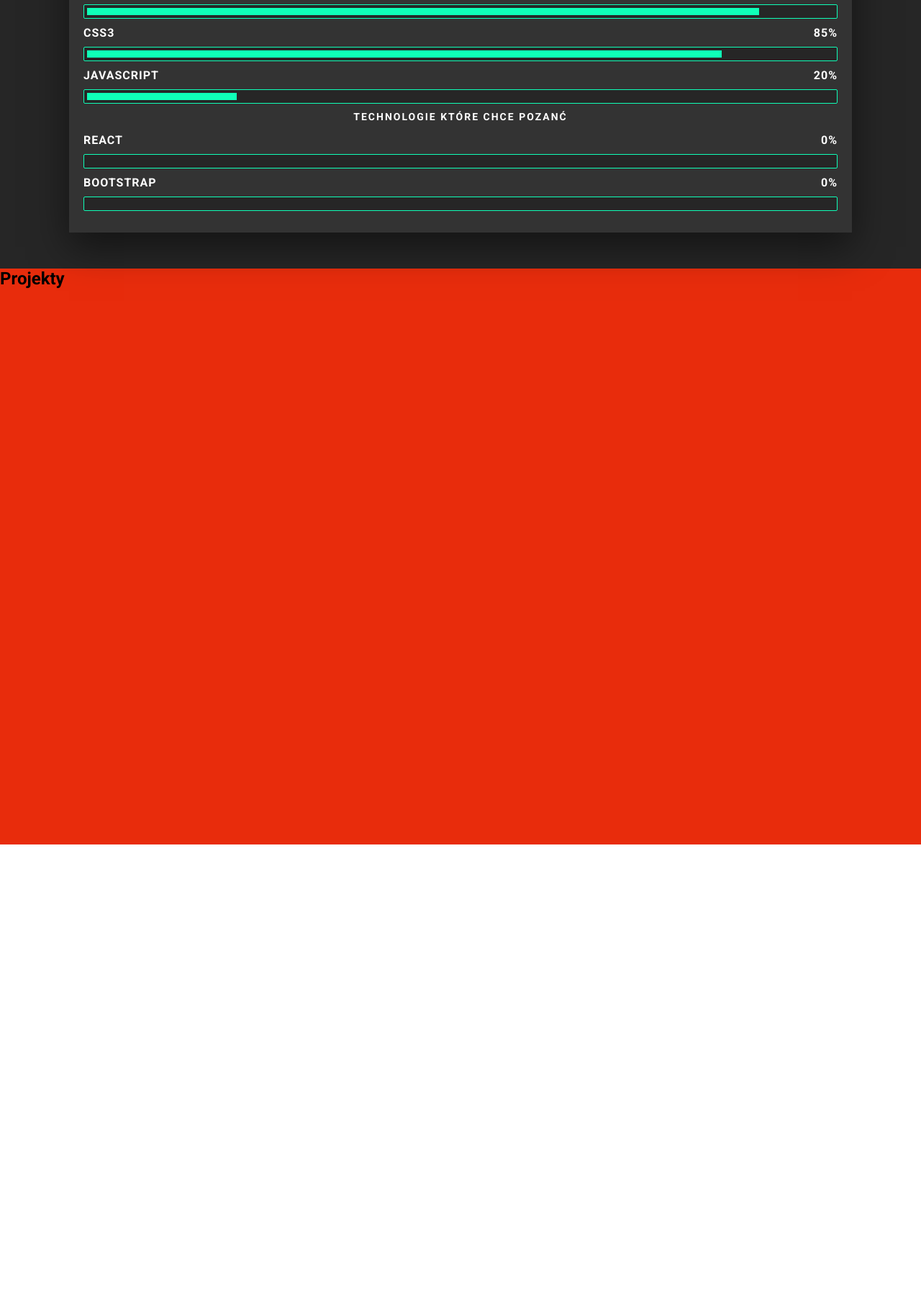
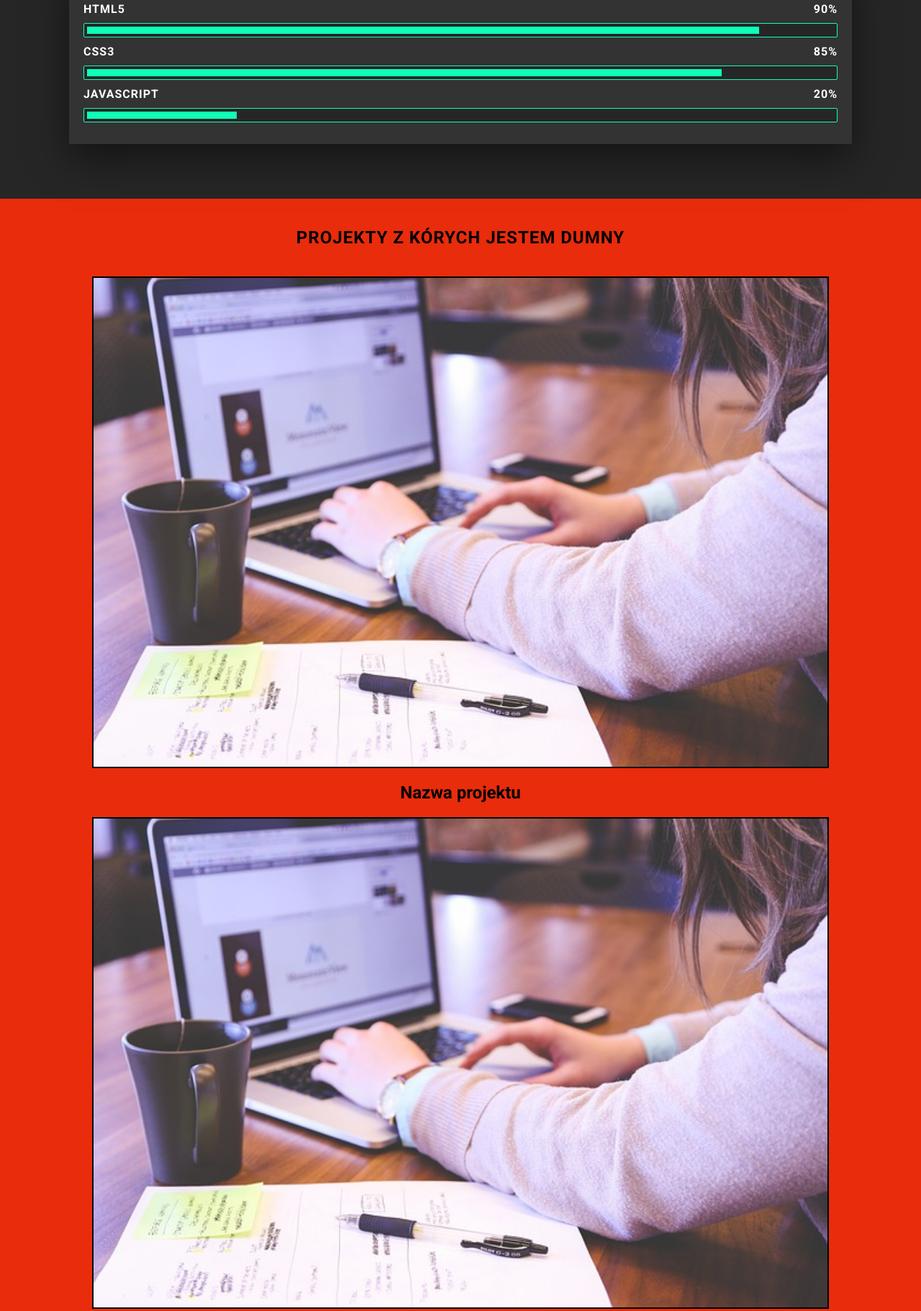
Before and after one commit to DominikLorenc/Wizytowka, a plain HTML site: page index.html in a window 1280 px wide. Shown: the part 1724-3545 px from the top of the page at 72% size. Before the commit the page ends 2897 px from the top, so only its background shows below. Drawn offline with Linux system fonts and the light colour scheme.

Commit message:
Section projects
Create section projects

```diff
--- a/css/style.css
+++ b/css/style.css
@@ -248,7 +248,72 @@ i.off {
   }
 }
 
+/* project */
+.projects {
+  background-color: #e82c0c;
+  min-height: 100vh;
+  width: 100%;
+}
+
+.projects h1 {
+  text-align: center;
+  padding: 40px 0;
+  letter-spacing: 1px;
+  text-transform: uppercase;
+  font-size: 24px;
+}
+
+.project-container {
+  display: flex;
+  flex-direction: column;
+  align-items: center;
+}
+
 .project {
-  background-color: #e82c0c;
-  height: 100vh;
+  width: 80%;
+  height: 50%;
+  border: 2px solid black;
 }
+
+.overlay img {
+  display: none;
+  display: block;
+  width: 100%;
+  height: 100%;
+  z-index: -1;
+}
+
+.overlay {
+  position: relative;
+  width: 100%;
+  height: 100%;
+}
+
+.link {
+  position: absolute;
+  display: block;
+  width: 100%;
+  height: 100%;
+  left: 0;
+  top: 0;
+  opacity: 0;
+  transition: opacity 0.5s ease-in-out;
+}
+
+.link i {
+  position: absolute;
+  top: 50%;
+  left: 50%;
+  transform: translate(-50%, -50%);
+  color: white;
+  font-size: 72px;
+}
+
+.projects h3 {
+  font-size: 24px;
+  padding: 20px;
+}
+.overlay:hover .link {
+  opacity: 1;
+  background-color: rgba(0, 0, 0, 0.5);
+}
--- a/index.html
+++ b/index.html
@@ -84,27 +84,33 @@
           <div class="skill">
             <div class="skill-level js "></div>
           </div>
-          <h1>Technologie które chce pozanć</h1>
-          <div class="skill-box">
-            <p>React</p>
-            <p>0%</p>
-          </div>
-          <div class="skill">
-            <div class="skill-level  "></div>
-          </div>
-          <div class="skill-box">
-            <p>Bootstrap</p>
-            <p>0%</p>
-          </div>
-          <div class="skill">
-            <div class="skill-level  "></div>
-          </div>
         </div>
       </section>
-      <section class="project">
-        <h1>Projekty</h1>
-        <div class="project-img">
-          <img src="" alt="" />
+      <section class="projects">
+        <h1>Projekty z kórych jestem dumny</h1>
+        <div class="project-container">
+          <div class="project">
+            <div class="overlay">
+              <img src="img/project.jpg" alt="projekt" />
+              <a href="#" class="link"><i class="fab fa-github"></i></a>
+            </div>
+          </div>
+          <h3>Nazwa projektu</h3>
+
+          <div class="project">
+            <div class="overlay">
+              <img src="img/project.jpg" alt="projekt" />
+              <a href="#" class="link"><i class="fab fa-github"></i></a>
+            </div>
+          </div>
+          <h3>Nazwa projektu</h3>
+          <div class="project">
+            <div class="overlay">
+              <img src="img/project.jpg" alt="projekt" />
+              <a href="#" class="link"><i class="fab fa-github"></i></a>
+            </div>
+          </div>
+          <h3>Nazwa projektu</h3>
         </div>
       </section>
     </main>
```
Also changed, not shown: img/project.jpg (added), 1 other file.
